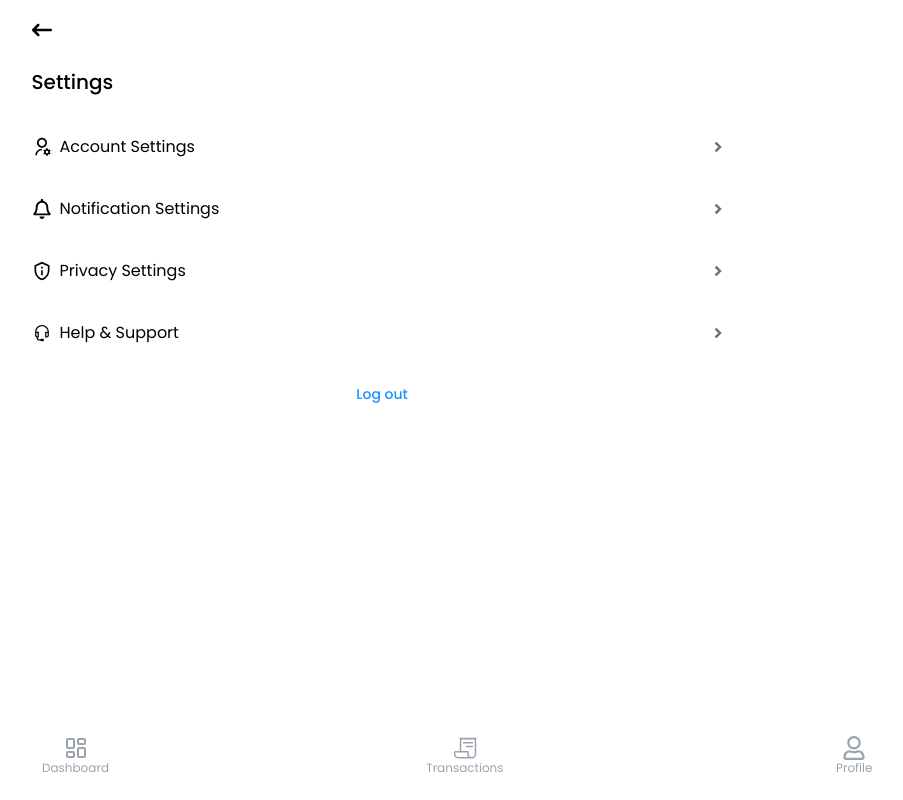
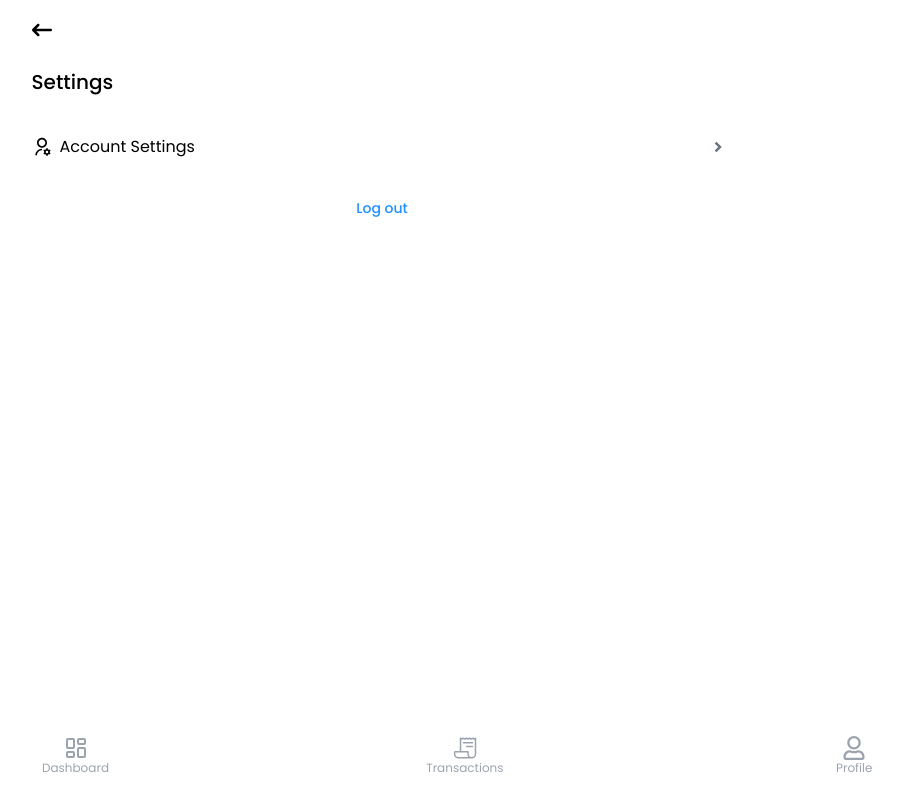
Before and after one commit to DevEmmy/vtu-frontend, a React (Vite) app: page /settings in a window 1280 px wide. Shown: the whole page, without its empty margins (258-1161 px from the left). Built offline with nearby package versions, Linux system fonts and the light colour scheme.

Commit message:
remove commented-out notification, privacy, and support settings from settings component

```diff
--- a/src/components/home/settings/settings.tsx
+++ b/src/components/home/settings/settings.tsx
@@ -18,21 +18,21 @@ function settings() {
             title: 'Account Settings',
             link: '/account-settings'
         },
-        {
-            icon: <FaRegBell />,
-            title: 'Notification Settings',
-            link: '/notification-settings'
-        },
-        {
-            icon: <MdOutlinePrivacyTip />,
-            title: 'Privacy Settings',
-            link: '/privacy-settings'
-        },
-        {
-            icon: <LiaHeadsetSolid />,
-            title: 'Help & Support',
-            link: '/help-and-support'
-        },
+        // {
+        //     icon: <FaRegBell />,
+        //     title: 'Notification Settings',
+        //     link: '/notification-settings'
+        // },
+        // {
+        //     icon: <MdOutlinePrivacyTip />,
+        //     title: 'Privacy Settings',
+        //     link: '/privacy-settings'
+        // },
+        // {
+        //     icon: <LiaHeadsetSolid />,
+        //     title: 'Help & Support',
+        //     link: '/help-and-support'
+        // },
     ]
   return (
     <div>
```
